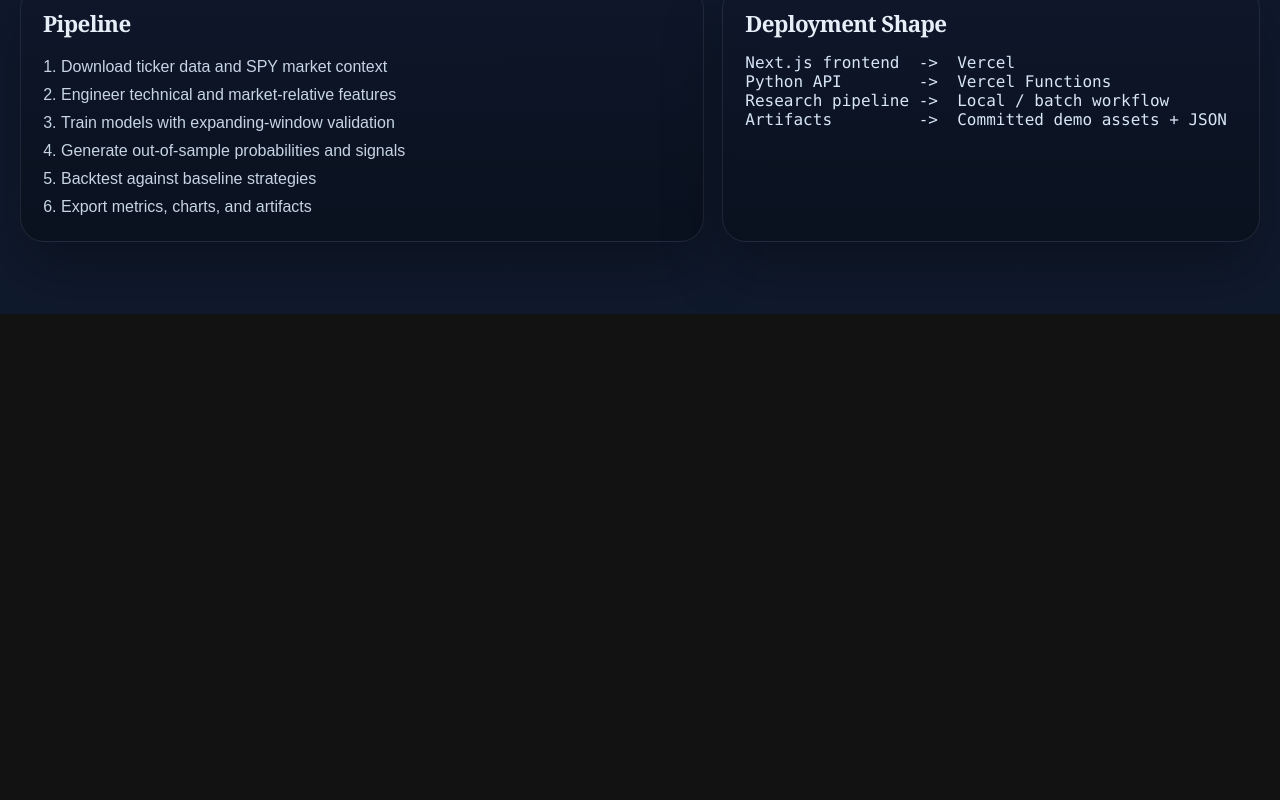
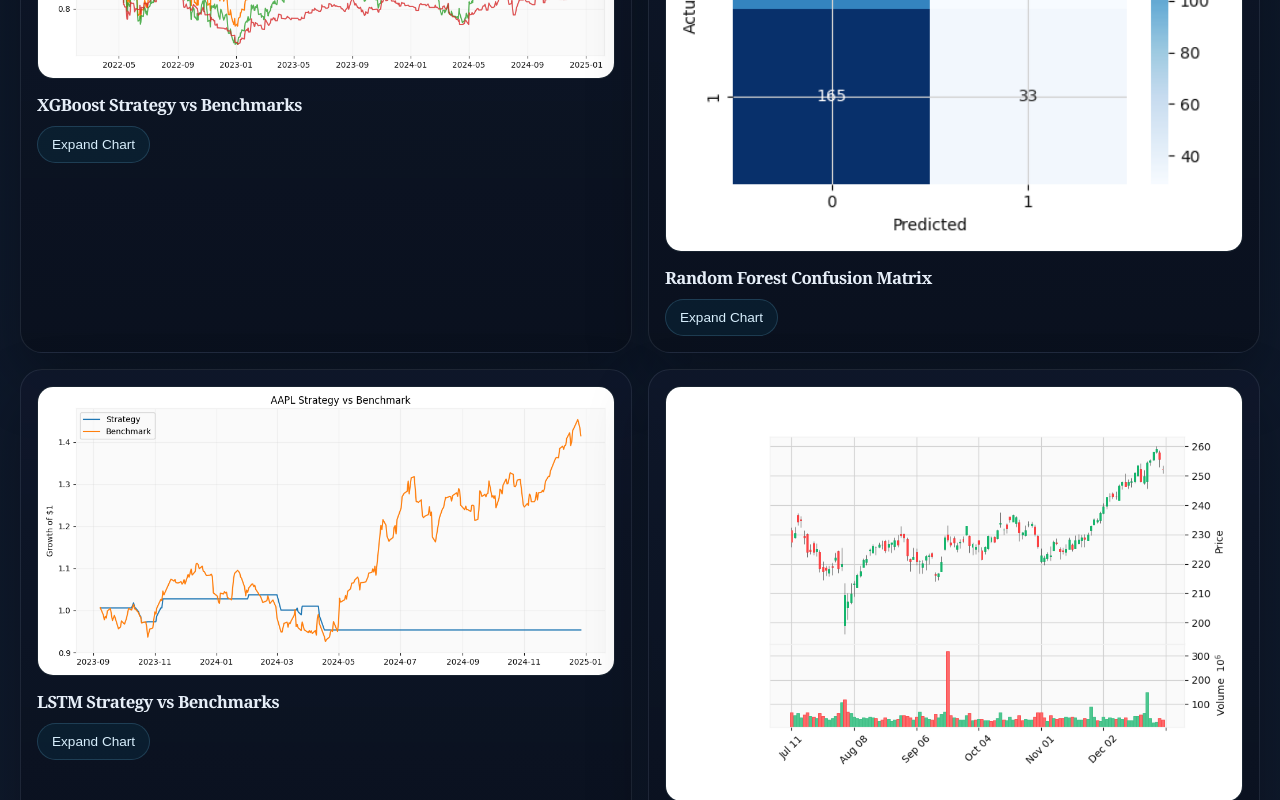
Before and after one commit to AyyadOmar/quantlab-ai, a Next.js app: page / in a window 1280 px wide. Shown: the part 2100-2900 px from the top of the page. Before the commit the page ends 2414 px from the top, so only its background shows below. Built offline with nearby package versions, Linux system fonts and the light colour scheme; no server answers.

Commit message:
Improve chart visibility with larger previews and lightbox

```diff
--- a/app/globals.css
+++ b/app/globals.css
@@ -284,7 +284,7 @@ td {
 .signal-grid,
 .visual-grid {
   display: grid;
-  grid-template-columns: repeat(4, minmax(0, 1fr));
+  grid-template-columns: repeat(2, minmax(0, 1fr));
   gap: 16px;
 }
 
@@ -352,7 +352,7 @@ td {
 .visual-card {
   background: linear-gradient(180deg, rgba(15, 23, 42, 0.92), rgba(10, 17, 30, 0.98));
   border-radius: 22px;
-  padding: 14px;
+  padding: 16px;
 }
 
 .visual-frame {
@@ -362,9 +362,81 @@ td {
   background: #07111d;
 }
 
+.visual-button {
+  display: block;
+  width: 100%;
+  padding: 0;
+  border: 0;
+  background: transparent;
+  cursor: zoom-in;
+}
+
 .visual-card h3 {
   margin-top: 14px;
   font-size: 1.05rem;
+}
+
+.visual-expand {
+  margin-top: 10px;
+  padding: 10px 14px;
+  border-radius: 999px;
+  border: 1px solid rgba(125, 211, 252, 0.18);
+  background: rgba(14, 116, 144, 0.12);
+  color: #d7eefc;
+  font-family: Arial, Helvetica, sans-serif;
+  font-size: 0.85rem;
+  cursor: pointer;
+}
+
+.lightbox-backdrop {
+  position: fixed;
+  inset: 0;
+  z-index: 1000;
+  background: rgba(2, 6, 23, 0.82);
+  backdrop-filter: blur(6px);
+  display: flex;
+  align-items: center;
+  justify-content: center;
+  padding: 24px;
+}
+
+.lightbox-panel {
+  width: min(1200px, 96vw);
+  max-height: 92vh;
+  overflow: auto;
+  position: relative;
+  padding: 18px 18px 20px;
+  border-radius: 24px;
+  border: 1px solid var(--border);
+  background: linear-gradient(180deg, rgba(15, 23, 42, 0.97), rgba(9, 16, 28, 0.99));
+  box-shadow: 0 34px 80px rgba(0, 0, 0, 0.38);
+}
+
+.lightbox-close {
+  position: absolute;
+  top: 12px;
+  right: 14px;
+  width: 40px;
+  height: 40px;
+  border-radius: 999px;
+  border: 1px solid rgba(148, 163, 184, 0.18);
+  background: rgba(15, 23, 42, 0.92);
+  color: #f8fbff;
+  font-size: 1.6rem;
+  line-height: 1;
+  cursor: pointer;
+}
+
+.lightbox-image-wrap {
+  overflow: hidden;
+  border-radius: 16px;
+  border: 1px solid rgba(148, 163, 184, 0.12);
+  background: #ffffff;
+}
+
+.lightbox-panel h3 {
+  margin-top: 14px;
+  font-size: 1.15rem;
 }
 
 .architecture-stack pre {
@@ -376,8 +448,7 @@ td {
 
 @media (max-width: 1100px) {
   .metric-grid,
-  .signal-grid,
-  .visual-grid {
+  .signal-grid {
     grid-template-columns: repeat(2, minmax(0, 1fr));
   }
 
@@ -399,8 +470,11 @@ td {
 
   .metric-grid,
   .signal-grid,
-  .visual-grid,
   .mini-grid {
+    grid-template-columns: 1fr;
+  }
+
+  .visual-grid {
     grid-template-columns: 1fr;
   }
 
--- a/app/page.js
+++ b/app/page.js
@@ -121,6 +121,7 @@ export default function HomePage() {
   const [summary, setSummary] = useState(defaultSummary);
   const [benchmarks, setBenchmarks] = useState(defaultBenchmarks);
   const [signals, setSignals] = useState(defaultSignals);
+  const [activeVisual, setActiveVisual] = useState(null);
 
   useEffect(() => {
     async function loadData() {
@@ -273,10 +274,54 @@ export default function HomePage() {
           <p>Sample research outputs from the Python pipeline.</p>
         </div>
         <div className="visual-grid">
-          <VisualCard src="/images/aapl_xgboost_equity_curve.png" alt="AAPL XGBoost Equity Curve" title="XGBoost Strategy vs Benchmarks" />
-          <VisualCard src="/images/aapl_random_forest_confusion_matrix.png" alt="Random Forest Confusion Matrix" title="Random Forest Confusion Matrix" />
-          <VisualCard src="/images/aapl_lstm_equity_curve.png" alt="AAPL LSTM Equity Curve" title="LSTM Strategy vs Benchmarks" />
-          <VisualCard src="/images/aapl_candlestick.png" alt="AAPL Candlestick Chart" title="AAPL Candlestick Chart" />
+          <VisualCard
+            src="/images/aapl_xgboost_equity_curve.png"
+            alt="AAPL XGBoost Equity Curve"
+            title="XGBoost Strategy vs Benchmarks"
+            onOpen={() =>
+              setActiveVisual({
+                src: "/images/aapl_xgboost_equity_curve.png",
+                alt: "AAPL XGBoost Equity Curve",
+                title: "XGBoost Strategy vs Benchmarks"
+              })
+            }
+          />
+          <VisualCard
+            src="/images/aapl_random_forest_confusion_matrix.png"
+            alt="Random Forest Confusion Matrix"
+            title="Random Forest Confusion Matrix"
+            onOpen={() =>
+              setActiveVisual({
+                src: "/images/aapl_random_forest_confusion_matrix.png",
+                alt: "Random Forest Confusion Matrix",
+                title: "Random Forest Confusion Matrix"
+              })
+            }
+          />
+          <VisualCard
+            src="/images/aapl_lstm_equity_curve.png"
+            alt="AAPL LSTM Equity Curve"
+            title="LSTM Strategy vs Benchmarks"
+            onOpen={() =>
+              setActiveVisual({
+                src: "/images/aapl_lstm_equity_curve.png",
+                alt: "AAPL LSTM Equity Curve",
+                title: "LSTM Strategy vs Benchmarks"
+              })
+            }
+          />
+          <VisualCard
+            src="/images/aapl_candlestick.png"
+            alt="AAPL Candlestick Chart"
+            title="AAPL Candlestick Chart"
+            onOpen={() =>
+              setActiveVisual({
+                src: "/images/aapl_candlestick.png",
+                alt: "AAPL Candlestick Chart",
+                title: "AAPL Candlestick Chart"
+              })
+            }
+          />
         </div>
       </section>
 
@@ -306,6 +351,20 @@ Artifacts         ->  Committed demo assets + JSON`}</pre>
           </article>
         </div>
       </section>
+
+      {activeVisual ? (
+        <div className="lightbox-backdrop" onClick={() => setActiveVisual(null)} role="presentation">
+          <div className="lightbox-panel" onClick={(event) => event.stopPropagation()} role="dialog" aria-modal="true">
+            <button className="lightbox-close" onClick={() => setActiveVisual(null)} aria-label="Close image">
+              ×
+            </button>
+            <div className="lightbox-image-wrap">
+              <img src={activeVisual.src} alt={activeVisual.alt} />
+            </div>
+            <h3>{activeVisual.title}</h3>
+          </div>
+        </div>
+      ) : null}
     </main>
   );
 }
@@ -328,13 +387,18 @@ function MiniStat({ label, value, tone }) {
   );
 }
 
-function VisualCard({ src, alt, title }) {
+function VisualCard({ src, alt, title, onOpen }) {
   return (
     <article className="visual-card">
       <div className="visual-frame">
-        <img src={src} alt={alt} />
+        <button className="visual-button" onClick={onOpen} aria-label={`Open ${title}`}>
+          <img src={src} alt={alt} />
+        </button>
       </div>
       <h3>{title}</h3>
+      <button className="visual-expand" onClick={onOpen}>
+        Expand Chart
+      </button>
     </article>
   );
 }
```
